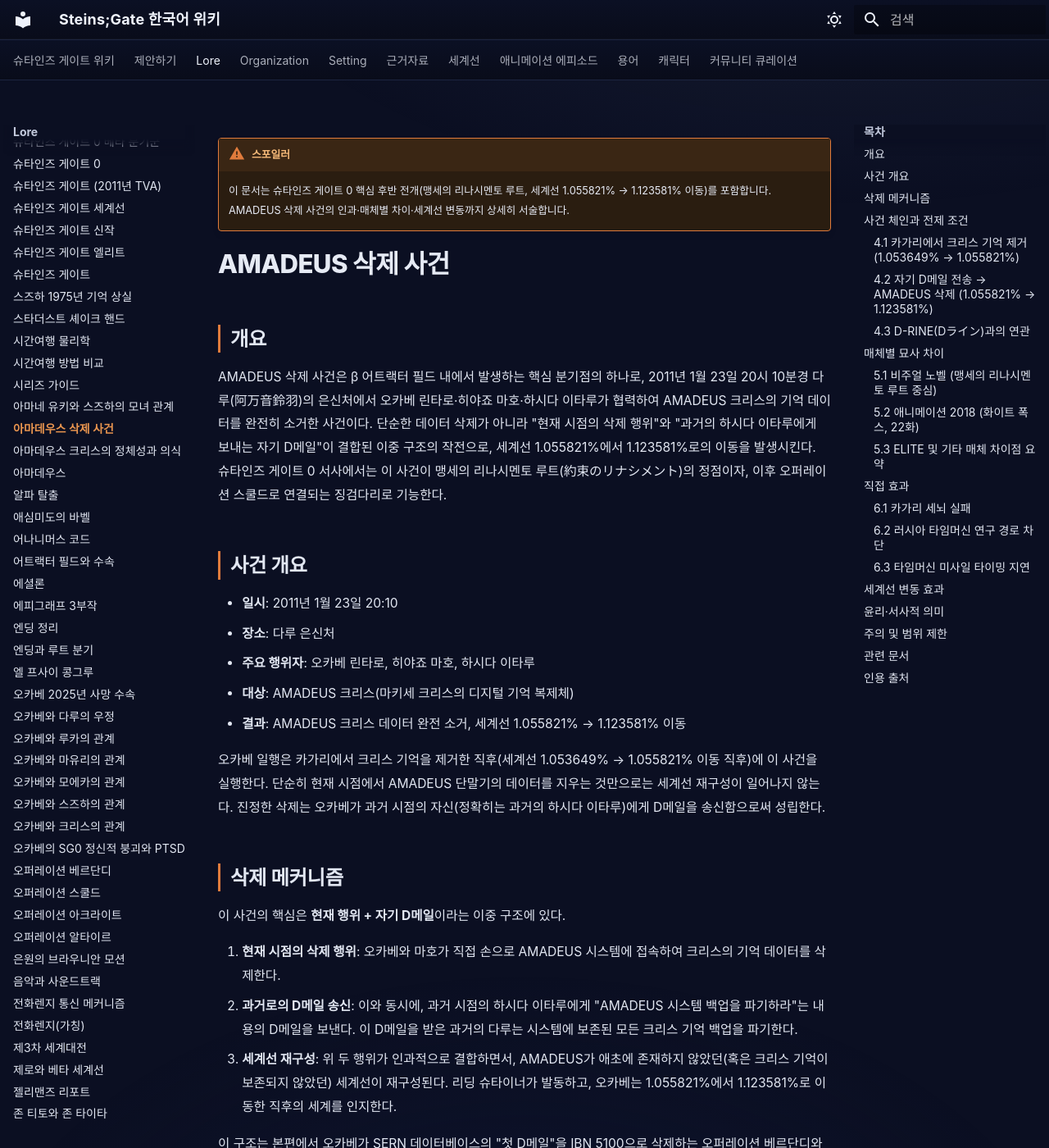
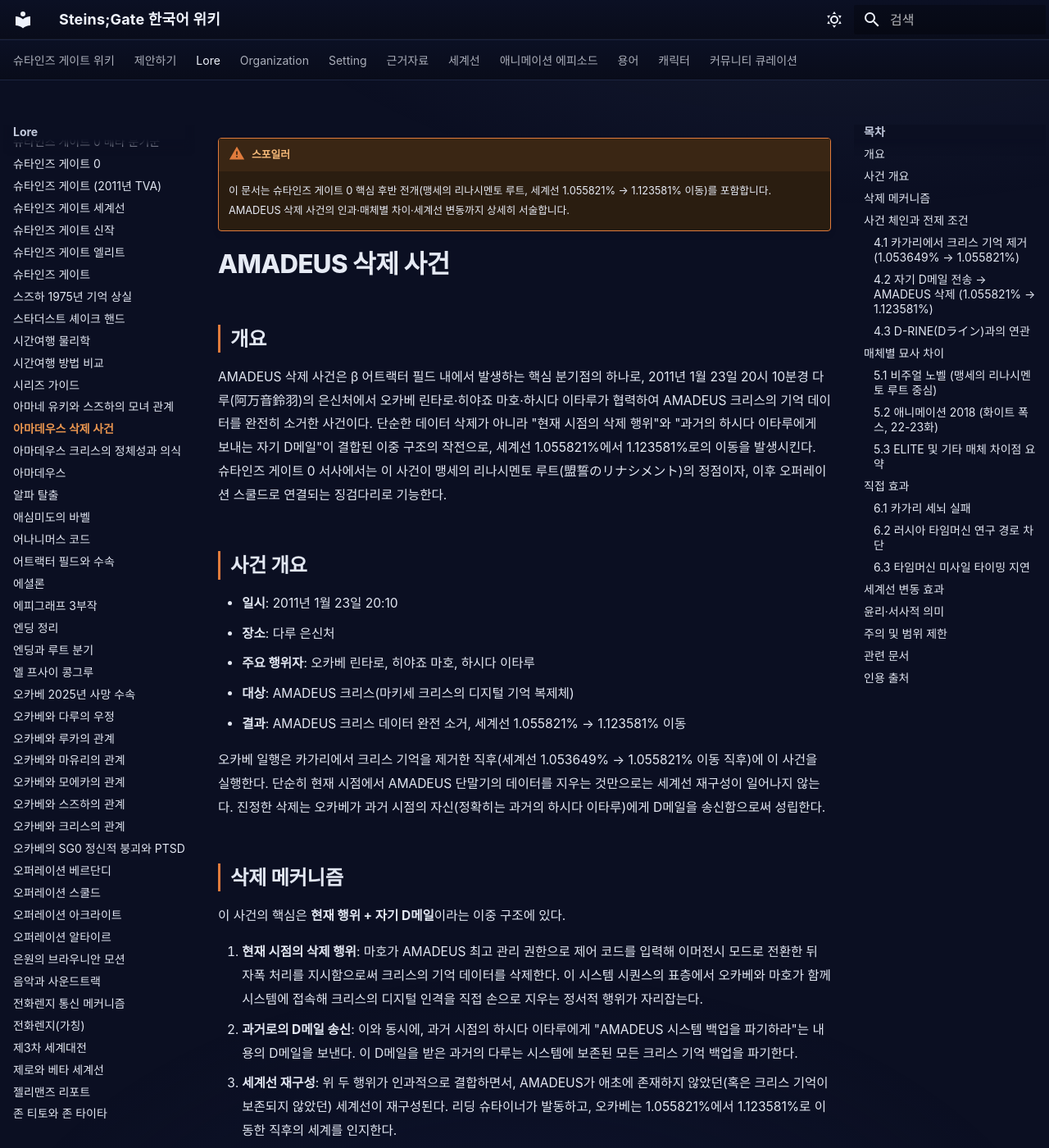
Before and after one commit to sgwiki/sgwiki.github.io, an MkDocs documentation site: the page built from wiki/lore/아마데우스-삭제-사건.md, in a window 1280 px wide and 1400 px high. Shown: the whole window at 82% size. Built offline with MkDocs 1.6.1 and Material for MkDocs 9.7.7, drawn with Linux system fonts in a browser that asks for light colours; some web fonts are replaced; some of the changed text lies outside the part shown.

Commit message:
fix(wiki): 아마데우스-삭제-사건 — 삭제 메커니즘과 매체 범위 교정
루트명 한자를 約束에서 盟誓으로 바로잡고, 삭제 실행을 마호의 최고 관리
권한 제어 코드 입력과 이머전시 모드 자폭 처리로 구체화했다. 애니메이션
서술 범위를 22화에서 22-23화로 확장해 세계선 이동 완결 시점을 포함했다.

Co-Authored-By: Claude Opus 5 <noreply@anthropic.com>
Claude-Session: https://claude.ai/code/session_01P59xC2m3pB9hpYUdyfgwc5

```diff
--- a/wiki/lore/아마데우스-삭제-사건.md
+++ b/wiki/lore/아마데우스-삭제-사건.md
@@ -10,7 +10,7 @@ description: "AMADEUS 삭제 사건은 β 어트랙터 필드 내에서 발생
 
 ## 개요
 
-AMADEUS 삭제 사건은 β 어트랙터 필드 내에서 발생하는 핵심 분기점의 하나로, 2011년 1월 23일 20시 10분경 다루(阿万音鈴羽)의 은신처에서 오카베 린타로·히야죠 마호·하시다 이타루가 협력하여 AMADEUS 크리스의 기억 데이터를 완전히 소거한 사건이다. 단순한 데이터 삭제가 아니라 "현재 시점의 삭제 행위"와 "과거의 하시다 이타루에게 보내는 자기 D메일"이 결합된 이중 구조의 작전으로, 세계선 1.055821%에서 1.123581%로의 이동을 발생시킨다. 슈타인즈 게이트 0 서사에서는 이 사건이 맹세의 리나시멘토 루트(約束のリナシメント)의 정점이자, 이후 오퍼레이션 스쿨드로 연결되는 징검다리로 기능한다.
+AMADEUS 삭제 사건은 β 어트랙터 필드 내에서 발생하는 핵심 분기점의 하나로, 2011년 1월 23일 20시 10분경 다루(阿万音鈴羽)의 은신처에서 오카베 린타로·히야죠 마호·하시다 이타루가 협력하여 AMADEUS 크리스의 기억 데이터를 완전히 소거한 사건이다. 단순한 데이터 삭제가 아니라 "현재 시점의 삭제 행위"와 "과거의 하시다 이타루에게 보내는 자기 D메일"이 결합된 이중 구조의 작전으로, 세계선 1.055821%에서 1.123581%로의 이동을 발생시킨다. 슈타인즈 게이트 0 서사에서는 이 사건이 맹세의 리나시멘토 루트(盟誓のリナシメント)의 정점이자, 이후 오퍼레이션 스쿨드로 연결되는 징검다리로 기능한다.
 
 ## 사건 개요
 
@@ -26,7 +26,7 @@ AMADEUS 삭제 사건은 β 어트랙터 필드 내에서 발생하는 핵심
 
 이 사건의 핵심은 **현재 행위 + 자기 D메일**이라는 이중 구조에 있다.
 
-1. **현재 시점의 삭제 행위**: 오카베와 마호가 직접 손으로 AMADEUS 시스템에 접속하여 크리스의 기억 데이터를 삭제한다.
+1. **현재 시점의 삭제 행위**: 마호가 AMADEUS 최고 관리 권한으로 제어 코드를 입력해 이머전시 모드로 전환한 뒤 자폭 처리를 지시함으로써 크리스의 기억 데이터를 삭제한다. 이 시스템 시퀀스의 표층에서 오카베와 마호가 함께 시스템에 접속해 크리스의 디지털 인격을 직접 손으로 지우는 정서적 행위가 자리잡는다.
 2. **과거로의 D메일 송신**: 이와 동시에, 과거 시점의 하시다 이타루에게 "AMADEUS 시스템 백업을 파기하라"는 내용의 D메일을 보낸다. 이 D메일을 받은 과거의 다루는 시스템에 보존된 모든 크리스 기억 백업을 파기한다.
 3. **세계선 재구성**: 위 두 행위가 인과적으로 결합하면서, AMADEUS가 애초에 존재하지 않았던(혹은 크리스 기억이 보존되지 않았던) 세계선이 재구성된다. 리딩 슈타이너가 발동하고, 오카베는 1.055821%에서 1.123581%로 이동한 직후의 세계를 인지한다.
 
@@ -52,11 +52,11 @@ AMADEUS 삭제 작전의 선결 조건은 [카가리 기억 이식](카가리-
 
 ### 5.1 비주얼 노벨 (맹세의 리나시멘토 루트 중심)
 
-슈타인즈 게이트 0 본편 비주얼 노벨에서는 이 사건이 '맹세의 리나시멘토(約束のリナシメント)' 루트의 클라이맥스로 묘사된다. 오카베와 마호가 함께 삭제를 실행하는 장면, 마호가 크리스의 디지털 인격을 직접 손으로 지워야 하는 정서적 무게가 중심이다. 하시다 이타루의 협력과 과거로의 D메일 송신이 인과적 핵심으로 서술된다.
+슈타인즈 게이트 0 본편 비주얼 노벨에서는 이 사건이 '맹세의 리나시멘토(盟誓のリナシメント)' 루트의 클라이맥스로 묘사된다. 오카베와 마호가 함께 삭제를 실행하는 장면, 마호가 크리스의 디지털 인격을 직접 손으로 지워야 하는 정서적 무게가 중심이다. 하시다 이타루의 협력과 과거로의 D메일 송신이 인과적 핵심으로 서술된다.
 
-### 5.2 애니메이션 2018 (화이트 폭스, 22화)
+### 5.2 애니메이션 2018 (화이트 폭스, 22-23화)
 
-2018년 애니메이션(슈타인즈 게이트 0)에서는 22화를 중심으로 이 사건이 다뤄진다. 연출상 압축·재구성이 있으며, 비주얼 노벨의 정서적 디테일 일부가 간략화된 반면 시각적 임팩트가 강조된다. 애니메이션의 상세한 회차별 서술은 [SG0 애니메이션](슈타인즈-게이트-0-2018년-TV-애니메이션.md) 문서를 참조.
+2018년 애니메이션(슈타인즈 게이트 0)에서는 22화에서 23화에 걸쳐 이 사건이 다뤄진다. 22화에서는 마호가 AMADEUS 시스템에 최고 관리 권한으로 접속해 제어 코드를 입력하고 자폭 처리를 시도하는 장면이, 23화에서는 오카베의 자기 D메일 송신에 의한 세계선 이동(1.055821% → 1.123581%)과 AMADEUS 완전 소거의 완결이 묘사된다. 연출상 압축·재구성이 있으며, 비주얼 노벨의 정서적 디테일 일부가 간략화된 반면 시각적 임팩트가 강조된다. 애니메이션의 상세한 회차별 서술은 [SG0 애니메이션](슈타인즈-게이트-0-2018년-TV-애니메이션.md) 문서를 참조.
 
 ### 5.3 ELITE 및 기타 매체 차이점 요약
 
```
